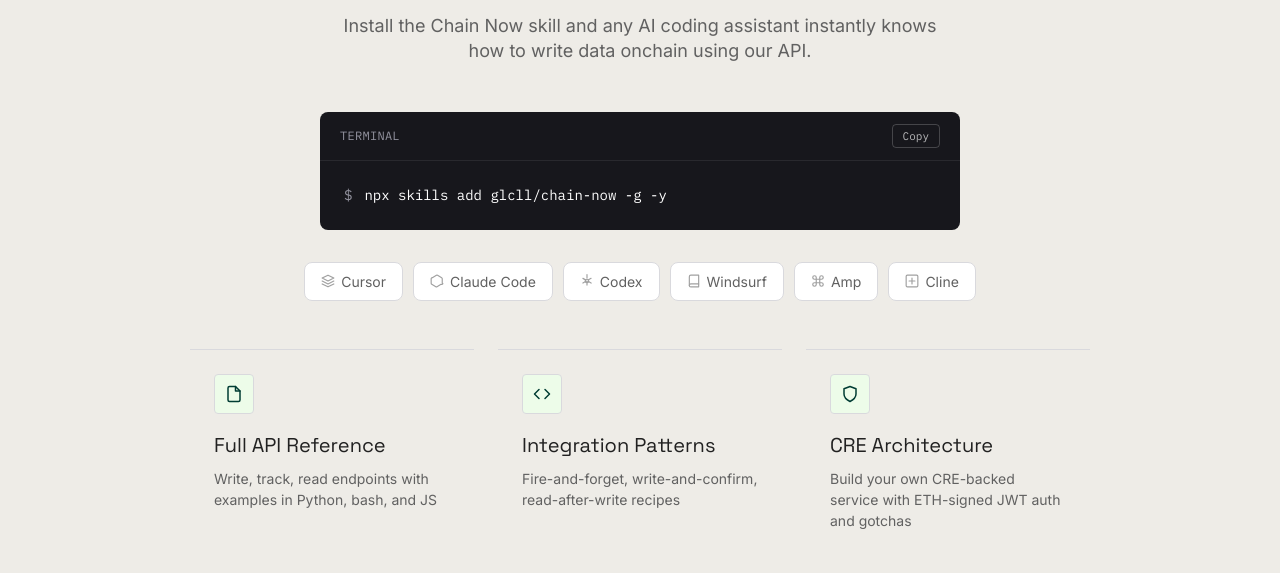
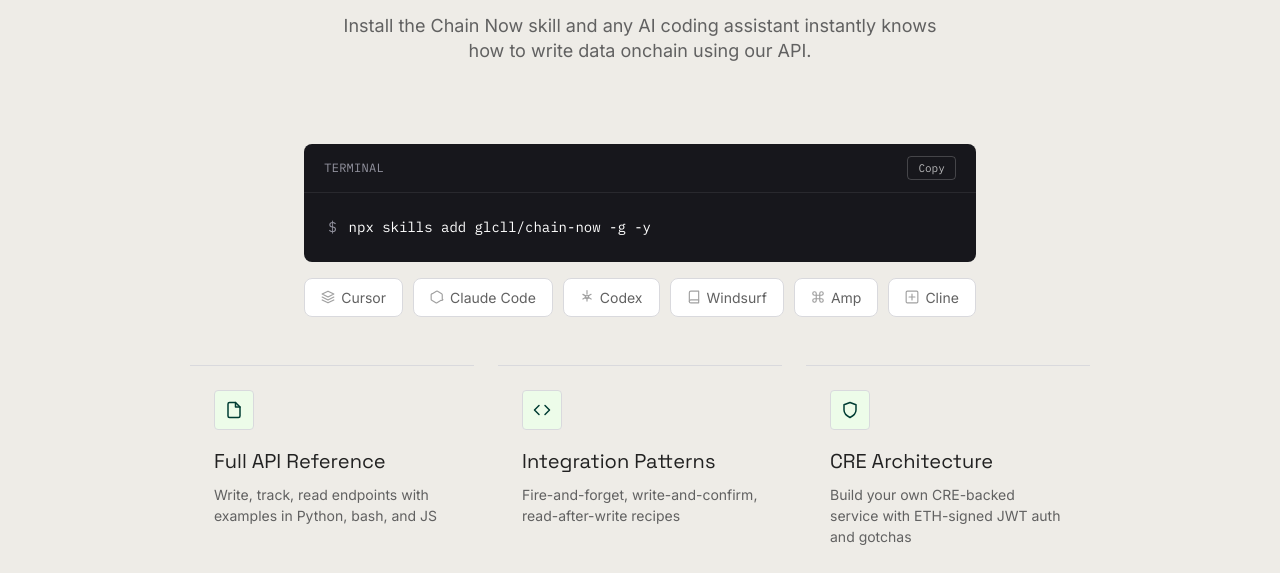
Before and after one commit to glcll/chain-now, a website: page public/index.html in a window 1280 px wide. Shown: the part 5592-6165 px from the top of the page. Drawn offline with Linux system fonts and the light colour scheme.

Commit message:
Align skill terminal width with agent tag row below

```diff
--- a/public/chain-now.css
+++ b/public/chain-now.css
@@ -738,9 +738,18 @@
 }
 
 /* ─── Skill section ─── */
+.skill-demo {
+  display: inline-grid;
+  grid-template-columns: max-content;
+  margin: 32px auto 0;
+  max-width: 100%;
+}
+
 .skill-install-box {
-  max-width: 640px;
-  margin: 0 auto;
+  grid-row: 1;
+  width: 0;
+  min-width: 100%;
+  margin: 0;
   background: var(--cn-primary);
   border-radius: var(--cn-radius-sm);
   overflow: hidden;
@@ -783,11 +792,12 @@
 }
 
 .skill-agents {
+  grid-row: 2;
   display: flex;
   flex-wrap: wrap;
   gap: 10px;
   justify-content: center;
-  margin-top: 32px;
+  margin-top: 16px;
 }
 
 .skill-agent-chip {
--- a/public/index.html
+++ b/public/index.html
@@ -372,7 +372,8 @@
         Install the Chain Now skill and any AI coding assistant instantly knows how to write data onchain using our API.
       </p>
 
-      <div class="skill-install-box animate-in">
+      <div class="skill-demo">
+        <div class="skill-install-box animate-in">
         <div class="skill-install-header">
           <span class="skill-install-label">terminal</span>
           <button class="code-copy" onclick="copySkillCmd(this)">Copy</button>
@@ -408,6 +409,7 @@
           <svg viewBox="0 0 24 24" fill="none" stroke="currentColor" stroke-width="2" stroke-linecap="round" stroke-linejoin="round"><rect x="2" y="2" width="20" height="20" rx="2"/><path d="M7 12h10M12 7v10"/></svg>
           Cline
         </div>
+      </div>
       </div>
 
       <div class="skill-features animate-in delay-2">
```
